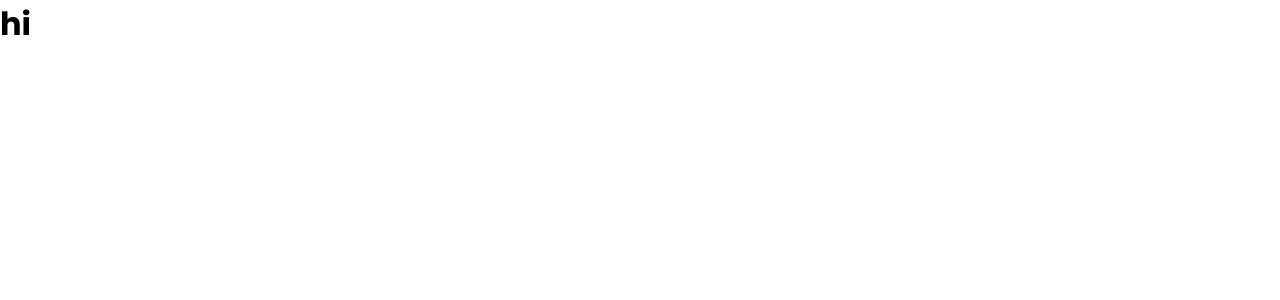
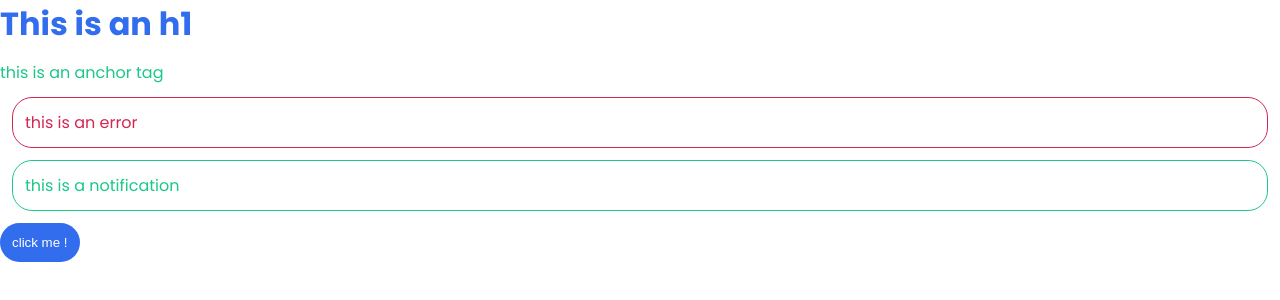
Before and after one commit to awaisdoto/Learn_SCSS, a website: page index.html in a window 1280 px wide. Drawn offline with Linux system fonts and the light colour scheme.

Commit message:
added scss files

```diff
--- a/gulpfile.js
+++ b/gulpfile.js
@@ -2,7 +2,7 @@ const {src, dest, watch ,series} = require('gulp');
 const sass= require('gulp-sass')(require('sass'));
 
 function buildStyles() {
-    return src('index.scss')
+    return src('*.scss')
     .pipe(sass())
     .pipe(dest('css'))
 
@@ -10,7 +10,7 @@ function buildStyles() {
 
 function watchTask()
 {
-    watch(['index.scss'],buildStyles);
+    watch(['*.scss'],buildStyles);
 
 }
 
--- a/index.html
+++ b/index.html
@@ -8,6 +8,10 @@
 
 </head>
 <body>
-    <h1> hi</h1>
+    <h1> This is an h1</h1>
+    <a href="#">this is an anchor tag</a>
+    <p class="error">this is an error</p>
+    <p class="notification">this is a notification</p>
+    <button>click me !</button>
 </body>
 </html>
--- a/index.scss
+++ b/index.scss
@@ -1,6 +1,8 @@
 // import google font
 @import url('https://fonts.googleapis.com/css2?family=Poppins:ital,wght@0,100;0,200;0,300;0,400;0,500;0,600;0,700;0,800;0,900;1,100;1,200;1,300;1,400;1,500;1,600;1,700;1,800;1,900&display=swap');
 
+
+@import 'variables';
 /* reset styles */
 * {
   color: inherit;
@@ -34,3 +36,41 @@ h1 {
     color: red;
   }
 }
+
+
+
+h1
+{
+    color : $primary;
+    margin-bottom: $base-margin;
+}
+
+a {
+    color:$secondary;
+}
+
+button {
+    color:white;
+    border:0;
+    background: $primary;
+    border-radius: $base-border-radius;
+    padding: $base-padding;
+}
+.error {
+    color: $error;
+    border-color: $error;
+    border-style: solid;
+    margin: $base-margin;
+    padding: $base-padding;
+    border-radius: $base-border-radius;
+    border-width: $base-border-thickness;
+}
+.notification {
+    color: $secondary;
+    border-color : $secondary;
+    border-style: solid;
+    margin: $base-margin;
+    padding: $base-padding;
+    border-radius: $base-border-radius;
+    border-width: $base-border-thickness;
+}
--- /dev/null
+++ b/variables.scss
@@ -0,0 +1,14 @@
+// Theme colors
+
+$primary  : #326dee;
+$secondary : #1ac888;
+$error : #d32652;
+$info : #f6c31c;
+
+// spacing
+$base-padding: 0.75rem;
+$base-margin : 0.75rem;
+
+// borders
+$base-border-thickness: 1px;
+$base-border-radius: 20px;
```
Also changed, not shown: css/index.css, css/variables.css (added).
